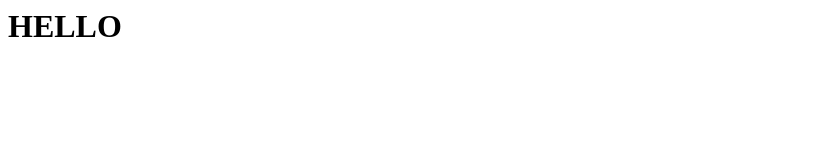
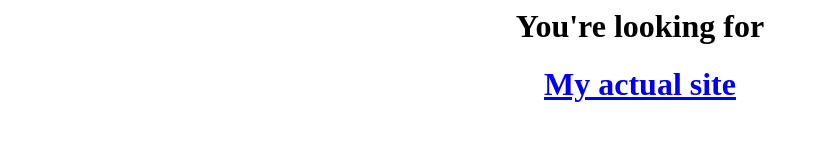
Before and after one commit to jacksarick/jacksarick.github.io, a plain HTML site: page index.html in a window 1280 px wide. Shown: the whole page, without its empty margins (0-819 px from the left). Drawn offline with Linux system fonts and the light colour scheme.

Commit message:
Updated README

```diff
--- a/index.html
+++ b/index.html
@@ -1 +1,4 @@
-<h1>HELLO</h1>
+<center>
+  <h1>You're looking for</h1>
+  <h1><a href="https://sarick.tech">My actual site</a></h1>
+</center>
```
